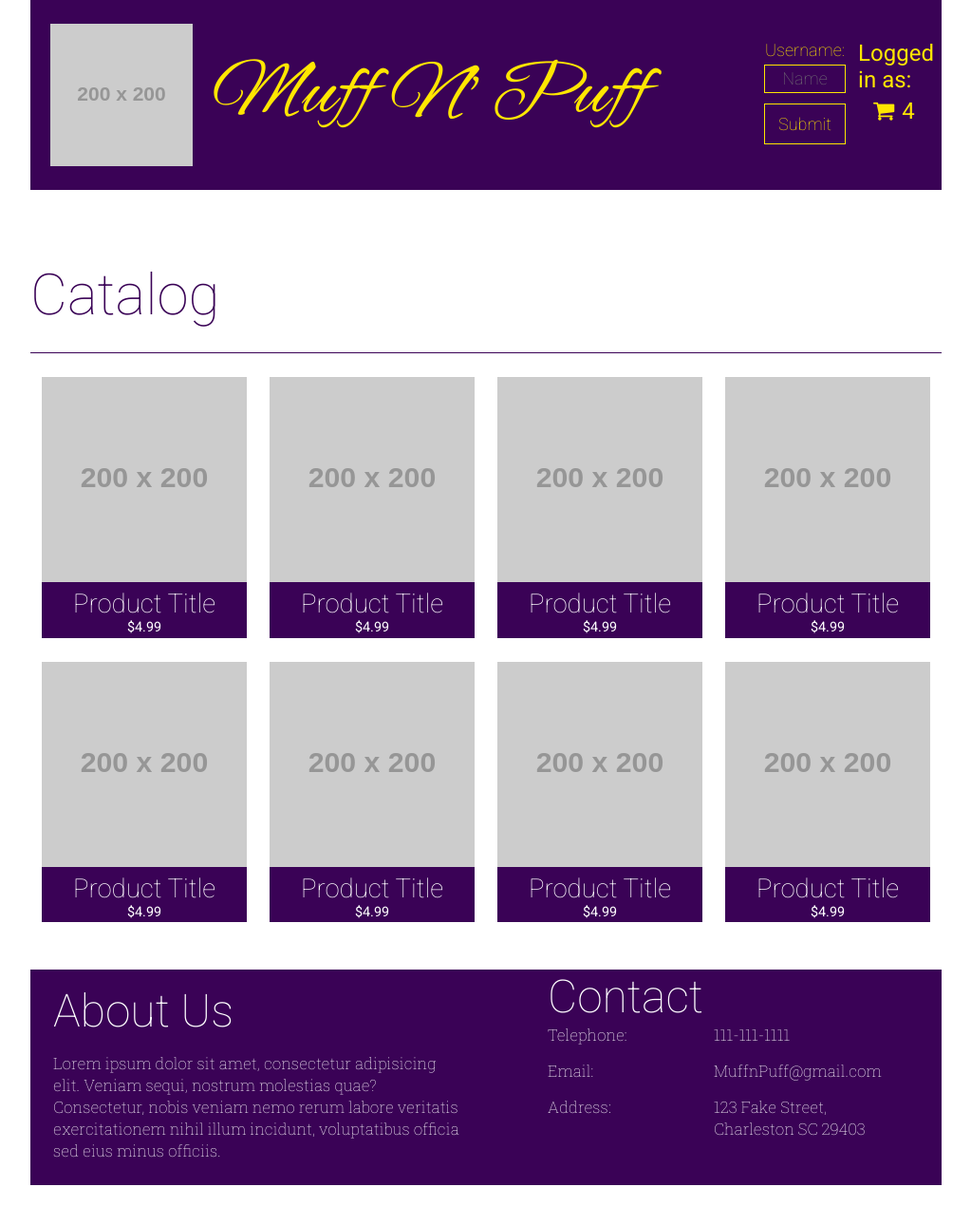
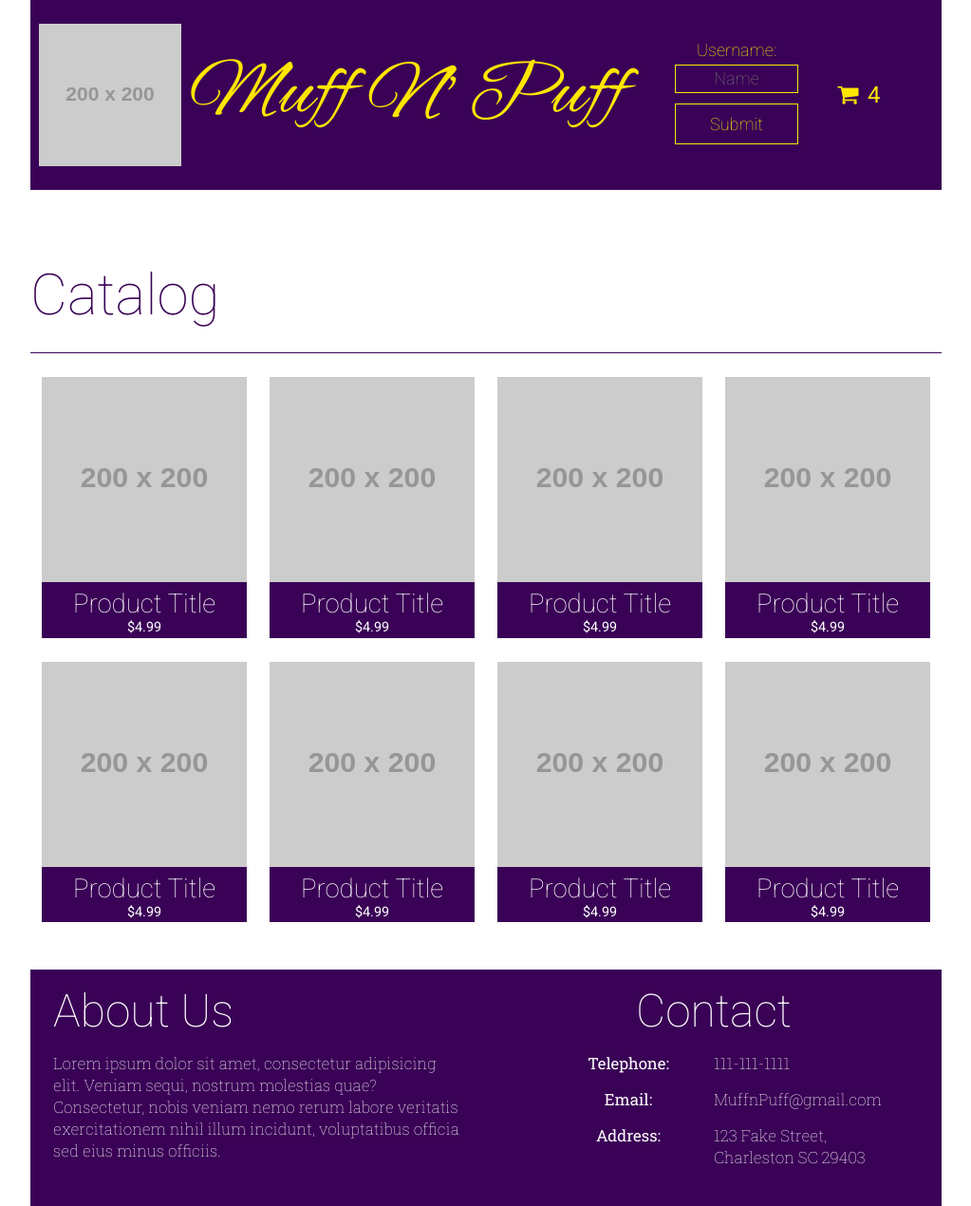
Before and after one commit to spsullivan1971/india, a website: page index.html in a window 1280 px wide. Shown: the whole page at 95% size, without its empty margins (128-1151 px from the left). Before the commit the page ends 1248 px from the top, so only its background shows below. Drawn offline with Linux system fonts and the light colour scheme; placeholder pictures from the web are drawn by us.

Commit message:
header login updates

```diff
--- a/app.js
+++ b/app.js
@@ -38,6 +38,7 @@ var page = {
       $('#usernameBlock').append($username)
       $('input[id="logInUsername"]').val('')
       $('#logInForm').hide()
+      $('#usernameBlock').addClass('activePage')
 
       })
 
--- a/data.js
+++ b/data.js
@@ -77,7 +77,7 @@ var items = [{
   "Country of Origin": "Honduras",
   "quantity": 1,
 }, {
-  "listing_id": 000
+  "listing_id": 0008,
   "category_id": "Cigars",
   "productImage": "images/store_large/Romeo_y_Jullieta.jpg",
   "productThumb": "images/thumbs/Romeo_y_Jullieta.jpg",
--- a/index.html
+++ b/index.html
@@ -35,12 +35,12 @@
               <input type="submit" id="logInSubmitButton">
             </div>
           </form>
+          <div id="usernameBlock" class="hidePage">
+            Logged in:
+          </div>
       </div>
       <div id="headerRightBlock2">
         <div id="headerRightBlock2Inner">
-          <div id="usernameBlock">
-            Logged in as:
-          </div>
           <div id="cartBlock">
             <div id="cartBlockImage">
               <i class="fa fa-shopping-cart"></i>
--- a/style.css
+++ /dev/null
@@ -1,59 +0,0 @@
-/*
-Error: Invalid CSS after "      width: 50%": expected "{", was ";"
-        on line 506 of styles.scss
-
-501:     display: flex;
-502:     justify-content: center;
-503:
-504:     #footerRightBlock {
-505: <<<<<<< HEAD
-506:       width: 50%;
-507: =======
-508:       width: 75%;
-509: >>>>>>> c2d3a11708083e65c5ab7f6fbe4d286ec3f1a926
-510:
-511:       #footerRightBlockTitle {
-
-Backtrace:
-styles.scss:506
-/usr/local/lib/ruby/gems/2.2.0/gems/sass-3.4.14/lib/sass/scss/parser.rb:1162:in `expected'
-/usr/local/lib/ruby/gems/2.2.0/gems/sass-3.4.14/lib/sass/scss/parser.rb:1098:in `expected'
-/usr/local/lib/ruby/gems/2.2.0/gems/sass-3.4.14/lib/sass/scss/parser.rb:1093:in `tok!'
-/usr/local/lib/ruby/gems/2.2.0/gems/sass-3.4.14/lib/sass/scss/parser.rb:638:in `block'
-/usr/local/lib/ruby/gems/2.2.0/gems/sass-3.4.14/lib/sass/scss/parser.rb:708:in `declaration_or_ruleset'
-/usr/local/lib/ruby/gems/2.2.0/gems/sass-3.4.14/lib/sass/scss/parser.rb:658:in `block_child'
-/usr/local/lib/ruby/gems/2.2.0/gems/sass-3.4.14/lib/sass/scss/parser.rb:647:in `block_contents'
-/usr/local/lib/ruby/gems/2.2.0/gems/sass-3.4.14/lib/sass/scss/parser.rb:639:in `block'
-/usr/local/lib/ruby/gems/2.2.0/gems/sass-3.4.14/lib/sass/scss/parser.rb:708:in `declaration_or_ruleset'
-/usr/local/lib/ruby/gems/2.2.0/gems/sass-3.4.14/lib/sass/scss/parser.rb:658:in `block_child'
-/usr/local/lib/ruby/gems/2.2.0/gems/sass-3.4.14/lib/sass/scss/parser.rb:650:in `block_contents'
-/usr/local/lib/ruby/gems/2.2.0/gems/sass-3.4.14/lib/sass/scss/parser.rb:639:in `block'
-/usr/local/lib/ruby/gems/2.2.0/gems/sass-3.4.14/lib/sass/scss/parser.rb:708:in `declaration_or_ruleset'
-/usr/local/lib/ruby/gems/2.2.0/gems/sass-3.4.14/lib/sass/scss/parser.rb:658:in `block_child'
-/usr/local/lib/ruby/gems/2.2.0/gems/sass-3.4.14/lib/sass/scss/parser.rb:650:in `block_contents'
-/usr/local/lib/ruby/gems/2.2.0/gems/sass-3.4.14/lib/sass/scss/parser.rb:639:in `block'
-/usr/local/lib/ruby/gems/2.2.0/gems/sass-3.4.14/lib/sass/scss/parser.rb:632:in `ruleset'
-/usr/local/lib/ruby/gems/2.2.0/gems/sass-3.4.14/lib/sass/scss/parser.rb:657:in `block_child'
-/usr/local/lib/ruby/gems/2.2.0/gems/sass-3.4.14/lib/sass/scss/parser.rb:650:in `block_contents'
-/usr/local/lib/ruby/gems/2.2.0/gems/sass-3.4.14/lib/sass/scss/parser.rb:117:in `stylesheet'
-/usr/local/lib/ruby/gems/2.2.0/gems/sass-3.4.14/lib/sass/scss/parser.rb:42:in `parse'
-/usr/local/lib/ruby/gems/2.2.0/gems/sass-3.4.14/lib/sass/engine.rb:393:in `_to_tree'
-/usr/local/lib/ruby/gems/2.2.0/gems/sass-3.4.14/lib/sass/engine.rb:368:in `_render_with_sourcemap'
-/usr/local/lib/ruby/gems/2.2.0/gems/sass-3.4.14/lib/sass/engine.rb:285:in `render_with_sourcemap'
-/usr/local/lib/ruby/gems/2.2.0/gems/sass-3.4.14/lib/sass/plugin/compiler.rb:490:in `update_stylesheet'
-/usr/local/lib/ruby/gems/2.2.0/gems/sass-3.4.14/lib/sass/plugin/compiler.rb:215:in `block in update_stylesheets'
-/usr/local/lib/ruby/gems/2.2.0/gems/sass-3.4.14/lib/sass/plugin/compiler.rb:209:in `each'
-/usr/local/lib/ruby/gems/2.2.0/gems/sass-3.4.14/lib/sass/plugin/compiler.rb:209:in `update_stylesheets'
-/usr/local/lib/ruby/gems/2.2.0/gems/sass-3.4.14/lib/sass/plugin/compiler.rb:470:in `on_file_changed'
-/usr/local/lib/ruby/gems/2.2.0/gems/sass-3.4.14/lib/sass/plugin/compiler.rb:328:in `block in watch'
-/usr/local/lib/ruby/gems/2.2.0/gems/listen-2.10.0/lib/listen/listener.rb:291:in `call'
-/usr/local/lib/ruby/gems/2.2.0/gems/listen-2.10.0/lib/listen/listener.rb:291:in `_process_changes'
-/usr/local/lib/ruby/gems/2.2.0/gems/listen-2.10.0/lib/listen/listener.rb:255:in `block in _wait_for_changes'
-/usr/local/lib/ruby/gems/2.2.0/gems/listen-2.10.0/lib/listen/listener.rb:238:in `loop'
-/usr/local/lib/ruby/gems/2.2.0/gems/listen-2.10.0/lib/listen/listener.rb:238:in `_wait_for_changes'
-/usr/local/lib/ruby/gems/2.2.0/gems/listen-2.10.0/lib/listen/listener.rb:327:in `block in _start_wait_thread'
-*/
-body:before {
-  white-space: pre;
-  font-family: monospace;
-  content: "Error: Invalid CSS after \"      width: 50%\": expected \"{\", was \";\"\A         on line 506 of styles.scss\A \A 501:     display: flex;\A 502:     justify-content: center;\A 503: \A 504:     #footerRightBlock {\A 505: <<<<<<< HEAD\A 506:       width: 50%;\A 507: =======\A 508:       width: 75%;\A 509: >>>>>>> c2d3a11708083e65c5ab7f6fbe4d286ec3f1a926\A 510: \A 511:       #footerRightBlockTitle {"; }
--- a/styles.scss
+++ b/styles.scss
@@ -76,7 +76,7 @@ header {
   margin-bottom: 50px;
 
   #headerLeft {
-    width: 80%;
+    width: 70%;
     display: flex;
 
     #headerLeftBlock {
@@ -112,7 +112,7 @@ header {
   }
 
   #headerRight {
-    width: 20%;
+    width: 30%;
     height: 100%;
     display: flex;
     justify-content: center;
@@ -121,7 +121,8 @@ header {
     #headerRightBlock {
       width: 100%;
       height: 60%;
-      display: block;
+      display: flex;
+      align-items: center;
 
       #logInForm {
         height: 100%;
@@ -183,13 +184,14 @@ header {
         height: 60%;
         width: 60%;
         display: flex;
-        flex-direction: column;
+        align-items: center;
 
         #usernameBlock {
           height: 50%;
           display: flex;
           justify-content: center;
           align-items: center;
+          text-align: center;
         }
 
         #cartBlock {
@@ -506,11 +508,8 @@ footer {
     justify-content: center;
 
     #footerRightBlock {
-<<<<<<< HEAD
-      width: 50%;
-=======
       width: 75%;
->>>>>>> c2d3a11708083e65c5ab7f6fbe4d286ec3f1a926
+
 
       #footerRightBlockTitle {
         text-align: center;
@@ -534,10 +533,7 @@ footer {
 
           .contactLabel {
             width: 50%;
-<<<<<<< HEAD
-=======
             text-align: center;
->>>>>>> c2d3a11708083e65c5ab7f6fbe4d286ec3f1a926
             font-weight: bolder;
           }
 
```
Also changed, not shown: styles.css, 2 other files.
